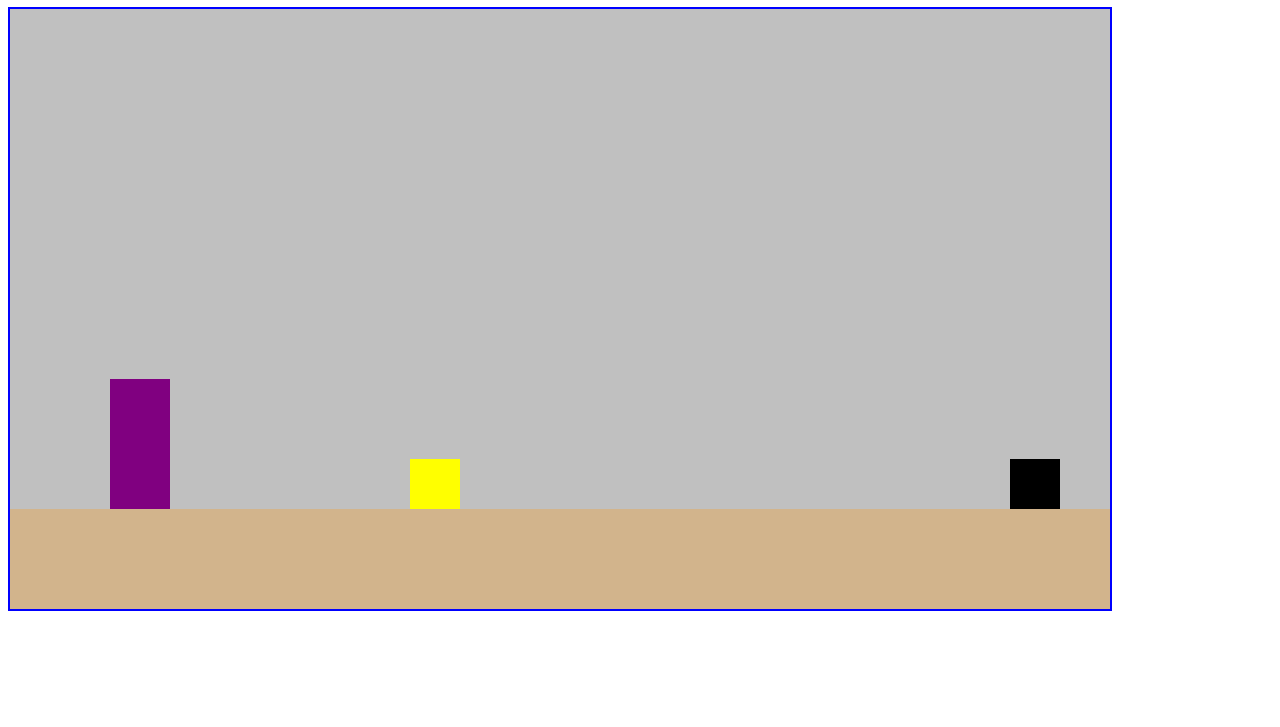
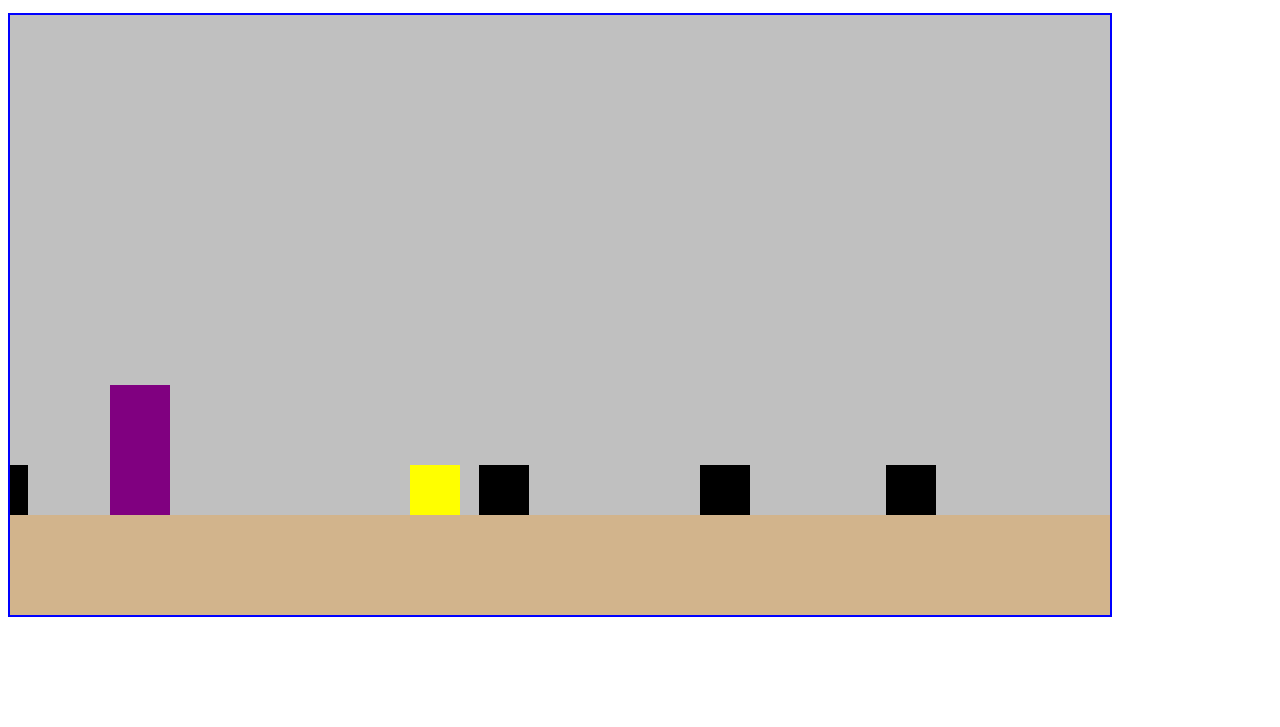
Before and after one commit to KellyKRaymond/Game-Project, a plain HTML site: page index.html in a window 1280 px wide. Shown: the part 73-800 px from the top of the page. Drawn offline with Linux system fonts and the light colour scheme.

Commit message:
objects moving

```diff
--- a/index.html
+++ b/index.html
@@ -9,7 +9,11 @@
 </head>
 <body>
     <div class="game">
-        <h1>Cookie Crumble</h1>
+        <div class="Instructions"></div>
+        <p> The object of this game is you are a child running away from your mom.
+            <br>she is trying to put you to bed & you want to stay up and eat cookies!
+            <br><b> controls: space key to jump over obstacles & collect cookies for a speed increase! (sugar rush!) </b>
+        </p>
     </div>
     <canvas id="myCanvas" width="1100" height="600" style="border: 2px solid blue;"></canvas>
 <source><script src="script.js"></script>
--- a/script.js
+++ b/script.js
@@ -3,14 +3,12 @@ let ctx= canvas.getContext('2d');
 const goRight = document.getElementById('right');
 
 // intro to the game - will add a font that looks like cookies and an affect that makes the cookies crumble when scrolled over (stretch goal?)
-
 function drawBackGround(){
 ctx.fillStyle = 'tan';
 ctx.fillRect (0,500,1100,500);
 ctx.fillStyle = 'silver';
 ctx.fillRect (0,0,1100,500)
 }
-
 // setting up the area/shape for the child (main character block)
 let childX = 400
 let childY = 450
@@ -21,7 +19,13 @@ function draw(){
     drawBackGround()
     drawEnemy()
     drawChild()
-    drawObstacles()
+    obstacleArray.forEach(ob => {
+        ob.draw()
+        if(isColliding({x:childX,y:childY,height:50,width:50},ob)){
+            console.log("Collided")
+        }
+    })
+
     jumpUp()
     window.requestAnimationFrame(draw)
 }
@@ -30,17 +34,50 @@ const drawChild = () => {
     ctx.fillRect (childX,childY,50,50);
     ctx.stroke();
 }
-
 const drawEnemy = () => {
     ctx.fillStyle = 'purple'
     ctx.fillRect (100, 370, 60, 130);
     ctx.stroke();
 }
-const drawObstacles = () => {
-    ctx.fillStyle = 'black';
-    ctx.fillRect (1000,450,50,50)
-    ctx.stroke();
+const obstacleArray = []
+class Obstacle {
+    constructor(x,y,width,height){
+        this.x = x
+        this.y = y
+        this.width = width
+        this.height = height
+    }
+    draw(){
+        this.x -= 3
+        ctx.fillStyle = 'black';
+        ctx.fillRect (this.x,this.y,this.width,this.height)
+    }
 }
+for(let i = 0; i < 22; i++){
+    const randomNum = Math.floor(Math.random() * 7000)
+    console.log(randomNum)
+    const obstacle1 = new Obstacle(1000 + randomNum,450,50,50)
+    obstacleArray.push(obstacle1)
+}
+// const cookieArray = []
+// class PowerUp {
+//     constructor(x,y,width,height){
+//         this.x = x
+//         this.y = y
+//         this.width = width
+//         this.height = height
+//     }
+//     draw(){
+//         this.x -= 4
+//         ctx.fillStyle = 'brown'
+//         ctx.fillRect (this.x,this.y,this.width,this.height)
+//     }
+// }
+// for(let i = 0; i < 12; i++)
+//     const randomNum1 = math.floor(math.random() * 2000)
+//     const cookie1 = new PowerUp(1000 + randomNum1, 200, 50,50)
+//     cookieArray.push(cookie1)
+
 draw() // this tells the code when a spacebar (key 32) is pressed to move up that many pixles
 function moveChild (e) {
     if(e.keyCode === 32){
@@ -48,16 +85,22 @@ function moveChild (e) {
     }
 }
 function jumpUp(){
-    if(childJump && childY >= 250){
+    if(childJump && childY > 250){
         childY -= 5
-    }if (childY === 250){
-         childY = 450
+    }else if (childJump && childY === 250){
          childJump = false
-}
+    }else if(!childJump && childY >= 250 && childY !== 450 ){
+        childY += 5
+    }
 }
 // let enemyX = 400
 // let enemyY = 100
 
-
+function isColliding(obj1, obj2) {
+    return obj1.x < obj2.x + obj2.width &&
+    obj1.x + obj1.width > obj2.x &&
+    obj1.y < obj2.y + obj2.height &&
+    obj1.height + obj1.y > obj2.y;
+    }
 window.requestAnimationFrame(draw)
 addEventListener('keyup' , moveChild)
```
Also changed, not shown: 1 other file.
